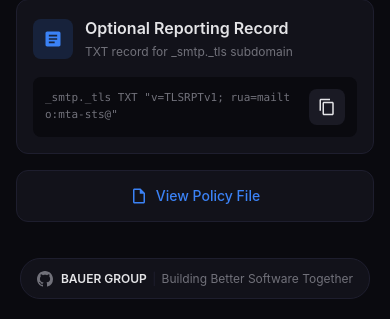
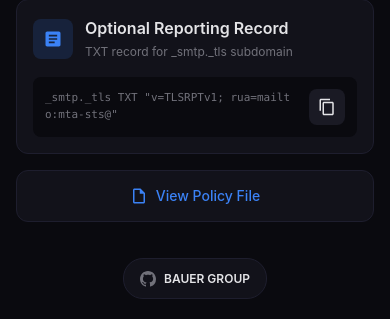
Before and after one commit to bauer-group/CS-MTASTS, a Python web app: template src/templates/index.html in a window 390 px wide. Shown: the part 640-959 px from the top of the page. Run offline with Jinja, Linux system fonts and the light colour scheme; the template is opened without the code that fills it, so the values that code supplies are empty.

Commit message:
style: hide footer slogan and divider in CSS

```diff
--- a/src/templates/index.html
+++ b/src/templates/index.html
@@ -386,6 +386,11 @@
             .dns-text {
                 font-size: 0.6875rem;
             }
+
+            .footer-slogan,
+            .footer-divider {
+                display: none;
+            }
         }
     </style>
 </head>
```
